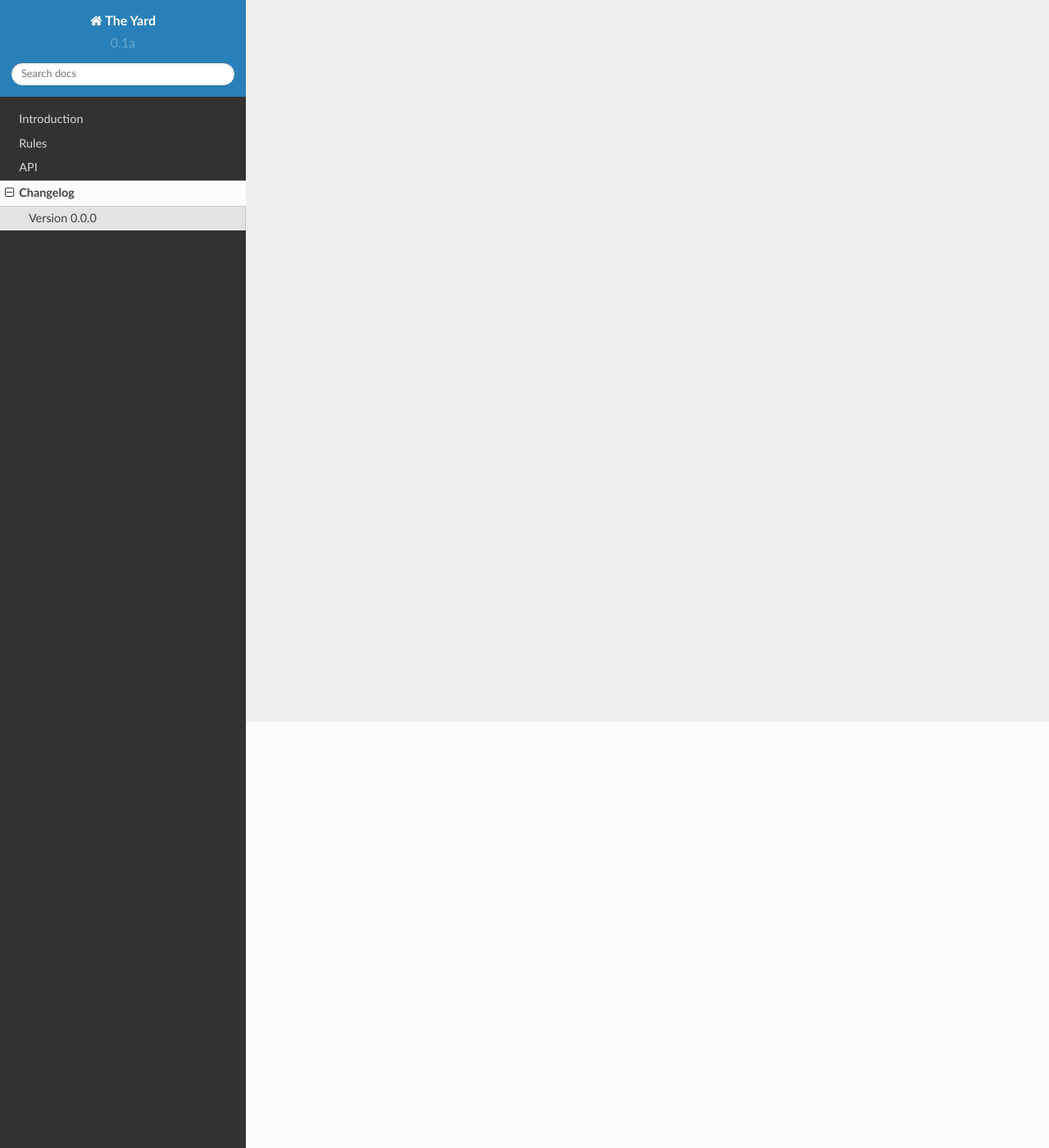
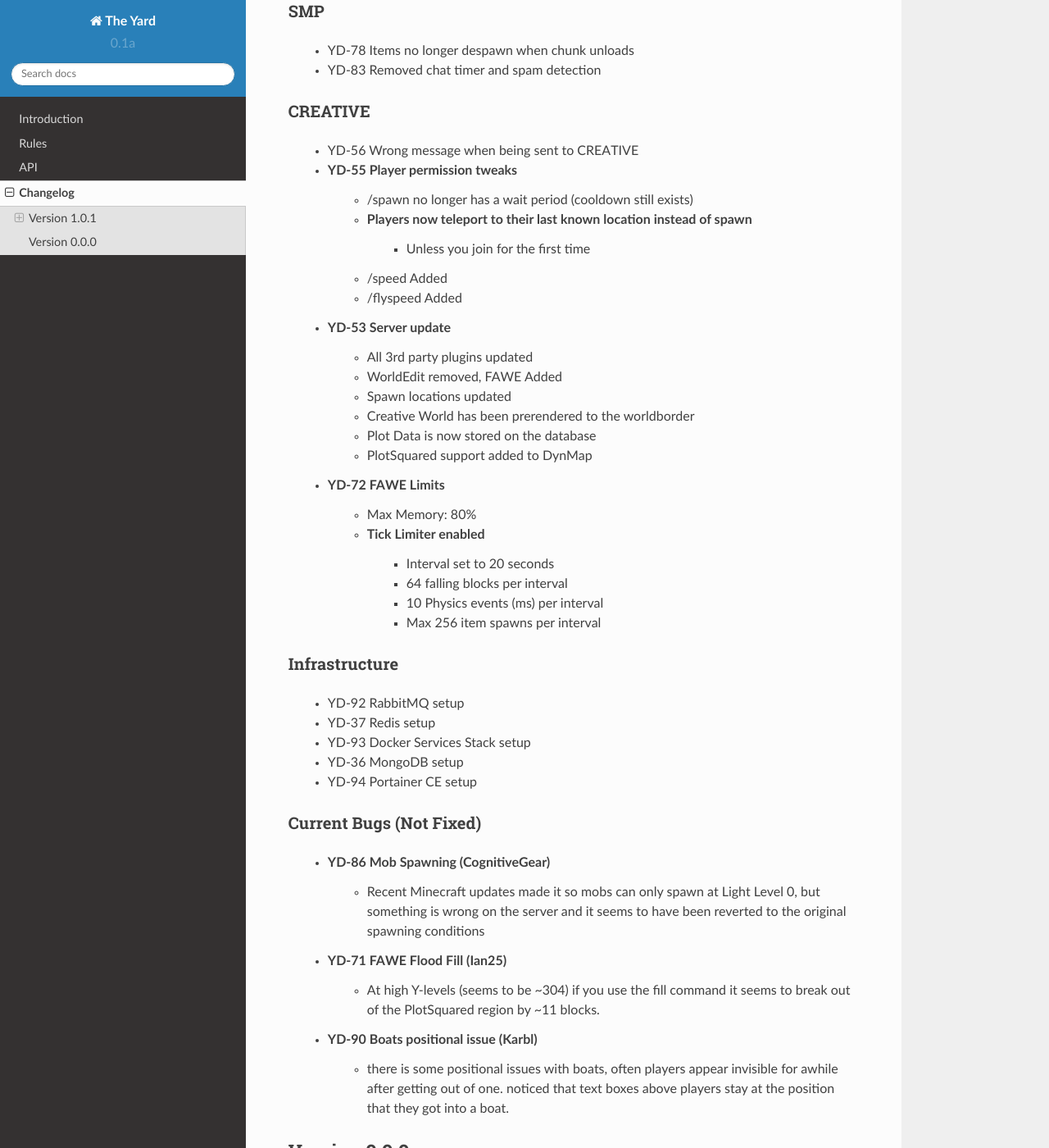
Before and after one commit to The-Yard/docs, a Sphinx documentation site: the page built from docs/source/changelog.rst, in a window 1280 px wide and 1400 px high, scrolled down 520 px. Shown: the whole window at 82% size. Built offline with Sphinx 7.4.7 and the Read the Docs theme 2.0.0, drawn with Linux system fonts in a browser that asks for light colours; some of the changed text lies outside the part shown.

Commit message:
V1.0.1 changelog

```diff
--- a/docs/source/changelog.rst
+++ b/docs/source/changelog.rst
@@ -1,8 +1,69 @@
 Changelog
 =========
 
-Version 0.0.0
-^^^^^^^^^^^^^^
+Version 1.0.1
+--------------
 **Date** 2023-07-28
 
- - initialization of changelog
+GENERAL
+^^^^^^^^
+    - YD-48 Removed Bisect Branding
+    - YD-39 Finished Migration from BiSect to Pufferfish
+
+PROXY
+^^^^^^
+    - YD-73 Added a Cross-Server tablist
+       - So you can see your friends no matter what server you are on!
+
+SMP
+^^^^
+    - YD-78 Items no longer despawn when chunk unloads
+    - YD-83 Removed chat timer and spam detection
+
+CREATIVE
+^^^^^^^^^
+    - YD-56 Wrong message when being sent to CREATIVE
+    - YD-55 Player permission tweaks
+       - /spawn no longer has a wait period (cooldown still exists)
+       - Players now teleport to their last known location instead of spawn
+          - Unless you join for the first time
+       - /speed Added
+       - /flyspeed Added
+    - YD-53 Server update
+       - All 3rd party plugins updated
+       - WorldEdit removed, FAWE Added
+       - Spawn locations updated
+       - Creative World has been prerendered to the worldborder
+       - Plot Data is now stored on the database
+       - PlotSquared support added to DynMap
+    - YD-72 FAWE Limits
+       - Max Memory: 80%
+       - Tick Limiter enabled
+          - Interval set to 20 seconds
+          - 64 falling blocks per interval
+          - 10 Physics events (ms) per interval
+          - Max 256 item spawns per interval
+
+Infrastructure
+^^^^^^^^^^^^^^^
+    - YD-92 RabbitMQ setup
+    - YD-37 Redis setup
+    - YD-93 Docker Services Stack setup
+    - YD-36 MongoDB setup
+    - YD-94 Portainer CE setup
+
+Current Bugs (Not Fixed)
+^^^^^^^^^^^^^^^^^^^^^^^^^
+    - YD-86 Mob Spawning (CognitiveGear)
+       - Recent Minecraft updates made it so mobs can only spawn at Light Level 0, but something is wrong on the server and it seems to have been reverted to the original spawning conditions
+    - YD-71 FAWE Flood Fill (Ian25)
+       - At high Y-levels (seems to be ~304) if you use the fill command it seems to break out of the PlotSquared region by ~11 blocks.
+    - YD-90 Boats positional issue (Karbl)
+       -  there is some positional issues with boats, often players appear invisible for awhile after getting out of one. noticed that text boxes above players stay at the position that they got into a boat.
+
+
+Version 0.0.0
+--------------
+**Date** 2023-07-28
+
+    - initialization of changelog
```
